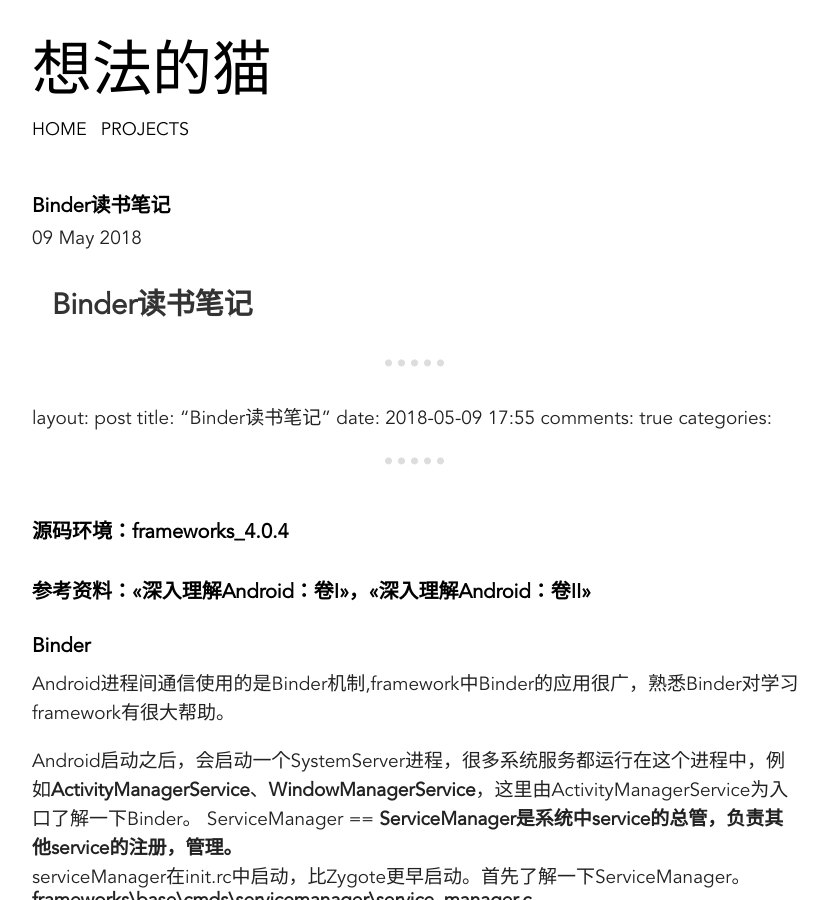
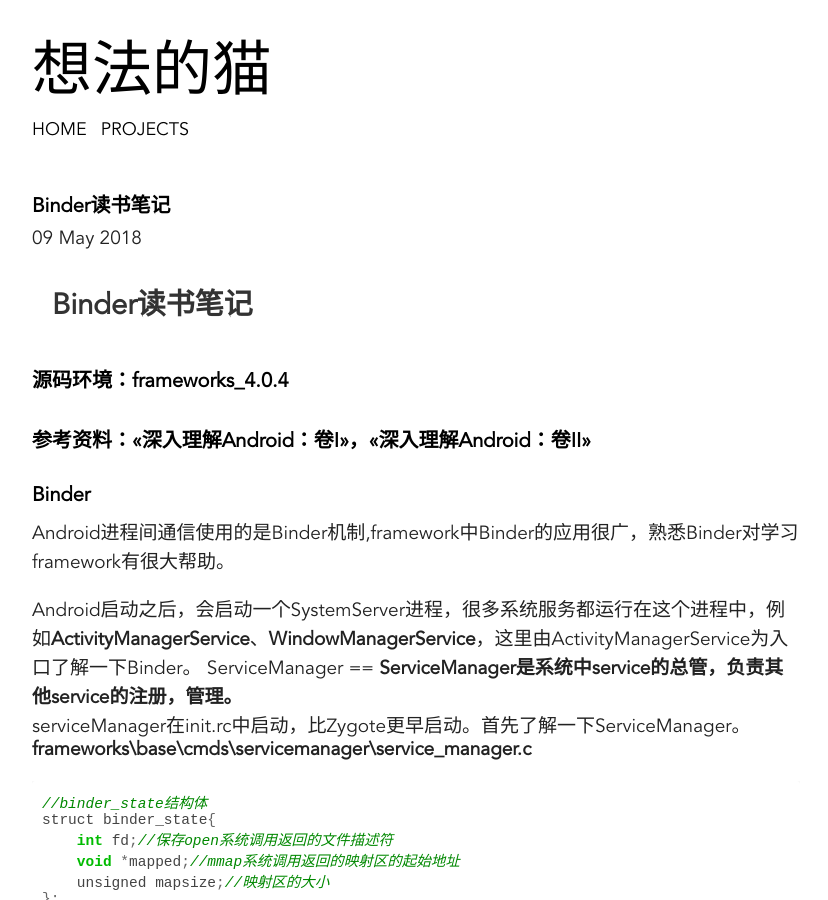
Before and after one commit to xiangfademao/xiangfademao.github.io, a Jekyll site: the page built from _posts/2018-5-09-Binder读书笔记.md, in a window 1280 px wide and 900 px high. Shown: the whole window, without its empty margins (224-1052 px from the left). Built offline with Jekyll 4.4.1, drawn with Linux system fonts in a browser that asks for light colours; our own code applies the rules of GitHub Pages for plain Markdown files; comment, search, counter and statistics services are not loaded.

Commit message:
Binder读书笔记
Binder读书笔记

```diff
--- a/_posts/2018-5-09-Binder读书笔记.md
+++ b/_posts/2018-5-09-Binder读书笔记.md
@@ -1,12 +1,4 @@
 # Binder读书笔记
----
-layout: post
-title: "Binder读书笔记"
-date: 2018-05-09 17:55
-comments: true
-categories:
-
----
 
 ## 源码环境：frameworks_4.0.4 ##
 ## 参考资料：«深入理解Android：卷I»，«深入理解Android：卷II» ##
```
